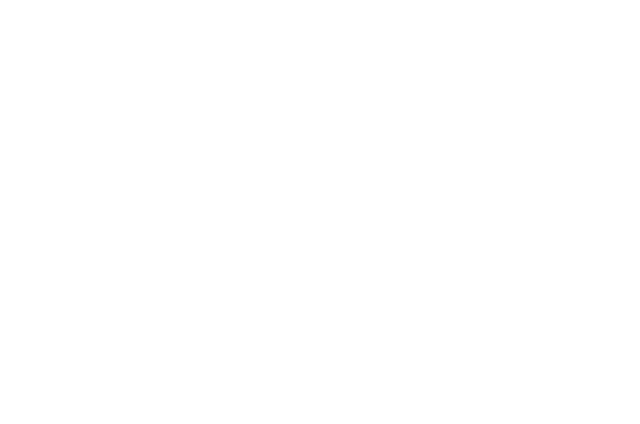
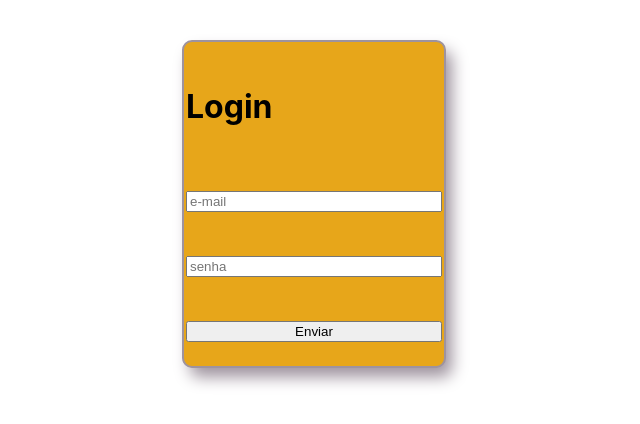
Before and after one commit to future4code/Ana-Flavia-Rodrigues, a React (Create React App) app in the folder semana10/LabeX/labex/: page /login in a window 1280 px wide. Shown: the top 424 px of the page, without its empty margins (326-966 px from the left). Built offline with nearby package versions, Linux system fonts and the light colour scheme.

Commit message:
pagina de login - estilização e funcionalidades

```diff
--- a/semana10/LabeX/labex/src/screens/AplicationFormPage/AplicationFormPage.jsx
+++ b/semana10/LabeX/labex/src/screens/AplicationFormPage/AplicationFormPage.jsx
@@ -1,8 +1,11 @@
 import React from "react";
 import { useForm } from "../../hooks/useForm";
 import {FormContainer, Input, TextArea , Select} from "./styled"
+import ListTripsPage from "../ListTripsPage/ListTripsPage"
 
-export default function AplicationFormPage() {
+export default function AplicationFormPage(props) {
+
+
   const { form, onChange, resetState } = useForm({
     primeiroNome: "",
     idade: 0,
@@ -26,9 +29,11 @@
   };
 
   return (
+
     <FormContainer>
+
       <form onSubmit={handleSubmittion}>
-      <h2>[Nome da Viagem Escolhida]</h2>
+      <h2>{props.trip}</h2>
        <h5>Nome do Candidato:</h5>
         <Input
           value={form.primeiroNome}
--- a/semana10/LabeX/labex/src/screens/ListTripsPage/ListTripsPage.jsx
+++ b/semana10/LabeX/labex/src/screens/ListTripsPage/ListTripsPage.jsx
@@ -30,9 +30,13 @@
 
   },[])
 
+  const changeClickedShowName = (name) => {
+    setTrips({clickedShowName: name});
+  };
+
   const listTrip = trips.map((trip) => {
     return(
-      <CardTrip onClick={gotoFormPage}>
+      <CardTrip onClick={gotoFormPage} changeShowName={changeClickedShowName}>
        <h2>{trip.name}</h2>
        <h3>{trip.description}</h3>
        <p>Destino: {trip.planet}</p>
@@ -46,6 +50,7 @@
 
    return (
      <CardTripContainer>
+
        {listTrip}
      </CardTripContainer>
    )
--- a/semana10/LabeX/labex/src/screens/LoginPage/LoginPage.jsx
+++ b/semana10/LabeX/labex/src/screens/LoginPage/LoginPage.jsx
@@ -2,30 +2,49 @@
 import { useHistory } from 'react-router-dom';
 import Logo from '../../assets/img/Logo.gif';
 import axios from 'react';
+import LoginContainer from './styled';
+
 
 
 function LoginPage() {
 
-  const [login, setlogin] = useState([]);
-  const body = {
-    "email": "astrodev@gmail.com.br",
-	  "password": "123456"
+  const [email, setEmail] = useState('');
+  const [senha, setSenha] = useState('')
+
+  const handleEmail = (event) => {
+    setEmail(event.target.value)
   }
 
-    // useEffect(() => {
-    //   axios.post("https://us-central1-labenu-apis.cloudfunctions.net/labeX/:aluno/login", body)
-    //   .then
-    // })
+  const handleSenha = (event) => {
+    setSenha(event.target.value)
+  }
 
-    const history = useHistory();
-    const gotoLogin = () => {
-      history.push("/")
-    }
-    const gotoFormPage = () => {
-      history.push("/application-form");
-    }
+  const getLogin  = () => null //função que vai chamr a API
+
+  const body = {
+    "email": email, //"astrodev@gmail.com.br",
+	  "password": senha //"123456"
+  }
+
+
   return (
-   <div></div>
+   <LoginContainer>
+    <h1>Login</h1>
+    <input value={email}
+      onChange={handleEmail}
+      placeholder="e-mail">
+    </input>
+
+    <input value={senha}
+      onChange={handleSenha}
+      placeholder="senha"
+      type="password">
+    </input>
+     <button onClick={getLogin}>Enviar</button>
+
+   </LoginContainer>
+
+
   );
-}
+  }
 export default LoginPage;
--- /dev/null
+++ b/semana10/LabeX/labex/src/screens/LoginPage/styled.js
@@ -0,0 +1,23 @@
+import styled from 'styled-components';
+
+const LoginContainer = styled.div`
+display: grid;
+grid-template-columns:1fr ;
+flex-wrap: wrap;
+justify-content: center;
+padding: 2px;
+margin:0 auto;
+margin-top: 40px;
+gap:0.5px;
+width: 20vw;
+height: 40vh;
+align-items: center;
+justify-self: center;
+border-radius: 10px;
+border-width: 2px;
+border-style: solid;
+border-color:#9e939e;
+box-shadow: 7px 10px 16px -1px #9e939e;
+background-color: #e7a61a;
+`
+export default LoginContainer
```
